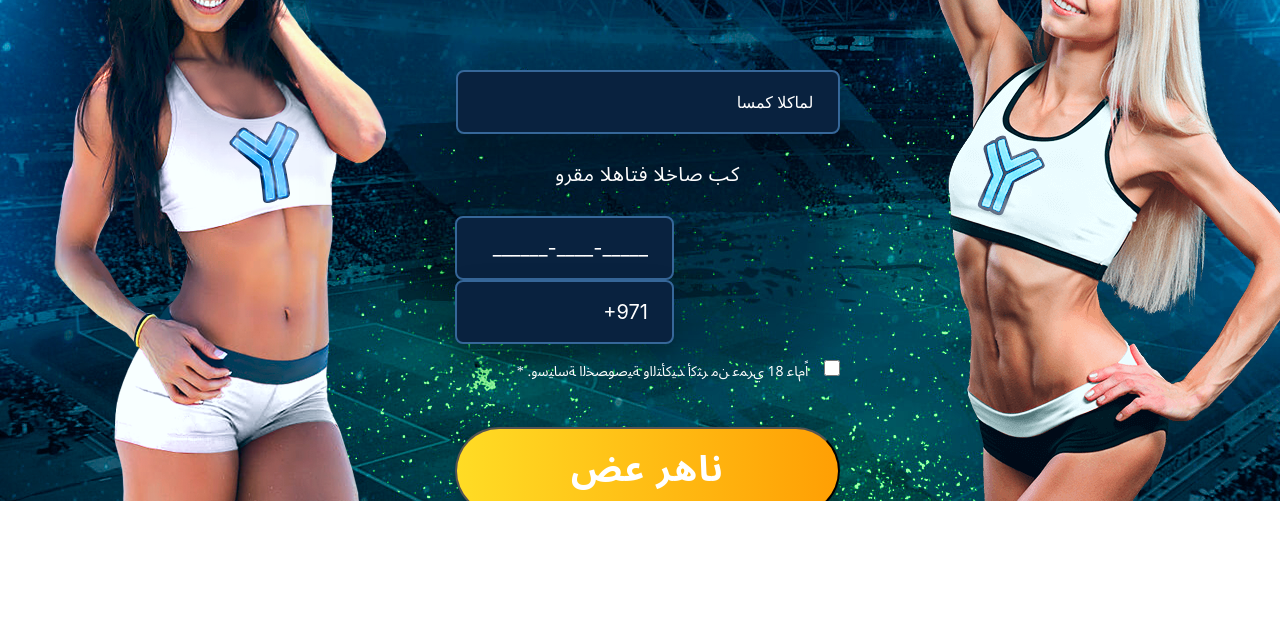
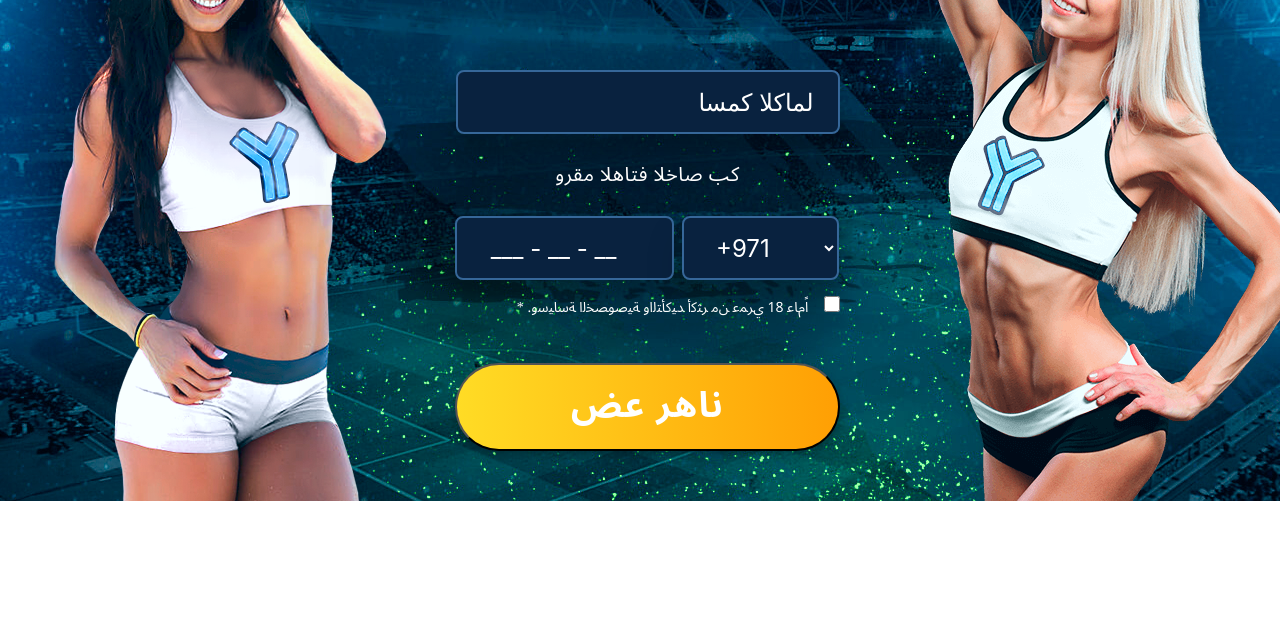
Before and after one commit to dima-kulikov/sport-betting, a website: page src/index.html in a window 1280 px wide. Shown: the part 165-800 px from the top of the page. Drawn offline with nearby package versions, Linux system fonts and the light colour scheme; files that its build step writes are made by us from their sources.

Commit message:
16.06.2020
15.06.2020

```diff
--- a/src/index.html
+++ b/src/index.html
@@ -6,6 +6,10 @@
     <meta http-equiv="X-UA-Compatible" content="ie=edge" />
     <title>Sport Betting</title>
     <link rel="stylesheet" type="text/css" href="css/styles.css">
+
+    <script type="text/javascript" src="https://cdnjs.cloudflare.com/ajax/libs/jquery/3.2.1/jquery.min.js"></script>
+    <script type="text/javascript" src="https://cdnjs.cloudflare.com/ajax/libs/jquery.mask/1.14.12/jquery.mask.min.js"></script>
+
   </head>
 
   <body>
@@ -22,11 +26,25 @@
 
         <input type="name" placeholder="لماكلا كمسا"  name="name" required>
 <div class="text-first">كب صاخلا فتاهلا مقرو</div>
-        <input type="tel" placeholder="______-____-_____" name="tel" required>
-        <input type="tel" placeholder="+971" name="tel" required>
-        <!-- https://codepen.io/ElmiraMukhamedjanova/pen/LKLELG -->
-      <div class="checkbox-text"> * .اًمﺎﻋ 18 يﺮﻤﻋ ﻦﻣ ﺮﺜﻛأ ﺪﻴﻛﺄﺘﻟاو ﺔﻴﺻﻮﺼﺨﻟا ﺔﺳﺎﻴﺳو
-      <input type="checkbox" name="screen"  chtcked></div>
+
+  <input type="text" class="form-control" id="number-field">
+<script>
+        $('#number-field').mask('ZZZ-ZZ-ZZ', {
+          translation: {
+              'Z': {
+                  pattern: /[0-9]/, optional: true
+              }
+          },
+          placeholder: "___ - __ - __"
+      });</script>
+
+      <select class="tel" name="tel" type="tel" id="">
+        <option value=""> +971</option>
+        <option value=""> +972</option>
+        <option value=""> +973</option>
+        </select>
+      <div class="checkbox-text" > * .اًمﺎﻋ 18 يﺮﻤﻋ ﻦﻣ ﺮﺜﻛأ ﺪﻴﻛﺄﺘﻟاو ﺔﻴﺻﻮﺼﺨﻟا ﺔﺳﺎﻴﺳو
+      <input type="checkbox" name="screen"  chtcked required></div>
 
     <button class="header__btn" > ناهر عض </button>
   </div>
--- a/src/sass/header.scss
+++ b/src/sass/header.scss
@@ -61,7 +61,6 @@
     z-index: 2;
   }
   .teni{
-
     width: 299px;
     height: 340px;
     left: 0px;
@@ -135,6 +134,7 @@
       }
     }
   }
+
   .header__elements-bg{
     max-width: 1754px;
     height: 80%;
@@ -171,6 +171,7 @@
   letter-spacing: 1.35px;
   color: #FFFFFF;
   margin: 0px auto;
+  cursor: pointer;
 
   @media (max-width: 800px) {
     width: 400px;
@@ -193,30 +194,32 @@
   padding-right: 24px;
   margin: auto;
   display: block;
+  color: white;
+  font-size: 24px;
 
   @media (max-width: 620px) {
     width: 272px;
   }
 }
 
-.header__form input[type="tel"]{
-  width: 219px;
-  height: 64px;
-  background: #09223F;
-  border: 2px solid #366799;
-  box-sizing: border-box;
-  box-shadow: 0px 19px 38px rgba(0, 0, 0, 0.15), 0px   15px 12px rgba(0, 0, 0, 0.11);
-  border-radius: 8px;
-  font-size: 20px;
-  text-align: right;
-  padding-right: 24px;
-  margin: auto;
-  display: inline-block;
+// .header__form input[type="tel"]{
+//   width: 219px;
+//   height: 64px;
+//   background: #09223F;
+//   border: 2px solid #366799;
+//   box-sizing: border-box;
+//   box-shadow: 0px 19px 38px rgba(0, 0, 0, 0.15), 0px   15px 12px rgba(0, 0, 0, 0.11);
+//   border-radius: 8px;
+//   font-size: 20px;
+//   text-align: right;
+//   padding-right: 24px;
+//   margin: auto;
+//   display: inline-block;
 
-  @media (max-width: 620px) {
-    width: 272px;
-  }
-}
+//   @media (max-width: 620px) {
+//     width: 272px;
+//   }
+// }
 
 .header__form input[type="number"]{
   width: 157px;
@@ -236,10 +239,8 @@
     width: 272px;
   }
 }
-.header__form input[type="number"]::after{
-  content: "¶";
 
-}
+
 .header__form input[type="checkbox"]{
   width: 16px;
   height: 16px;
@@ -279,15 +280,49 @@
 
 }
 
-select{
-  width: 100px;
-  height: 100px;
+.form-control{
+  width: 219px;
+  height: 64px;
+  background: #09223F;
+  border: 2px solid #366799;
+  box-sizing: border-box;
+  box-shadow: 0px 19px 38px rgba(0, 0, 0, 0.15), 0px   15px 12px rgba(0, 0, 0, 0.11);
+  border-radius: 8px;
+  font-size: 24px;
+  text-align: right;
+  padding-right: 24px;
+  margin: auto;
+  display: inline-block;
+  color: white;
+  text-align: center;
+
+  @media (max-width: 620px) {
+    width: 272px;
+  }
 }
 
-.kiev:after{
-  content: "";
-  background-image: url(../images/casino-1.png);
-  width: 25px;
-  height: 25px;
+.tel{
+  width: 157px;
+  height: 64px;
+  background: #09223F;
+  border: 2px solid #366799;
+  box-sizing: border-box;
+  box-shadow: 0px 19px 38px rgba(0, 0, 0, 0.15), 0px   15px 12px rgba(0, 0, 0, 0.11);
+  border-radius: 8px;
+  font-size: 24px;
+  text-align-last: center;
+  padding-right: 24px;
+  margin: auto;
+  display: inline-block;
+  color: white;
+  margin-left: 1%;
 
+  @media (max-width: 800px) {
+    margin-left: 4%;
   }
+
+  @media (max-width: 620px) {
+    width: 272px;
+    margin: 16px auto;
+  }
+}
```
Also changed, not shown: build/css/styles.css, build/images/select-arrow-close.png (added), build/images/select-arrow-open.png (added), build/index.html, build/js/scripts.js (added), src/images/select-arrow-close.png (added), src/images/select-arrow-open.png (added). Lines whose indentation alone changed are shown as unchanged.
